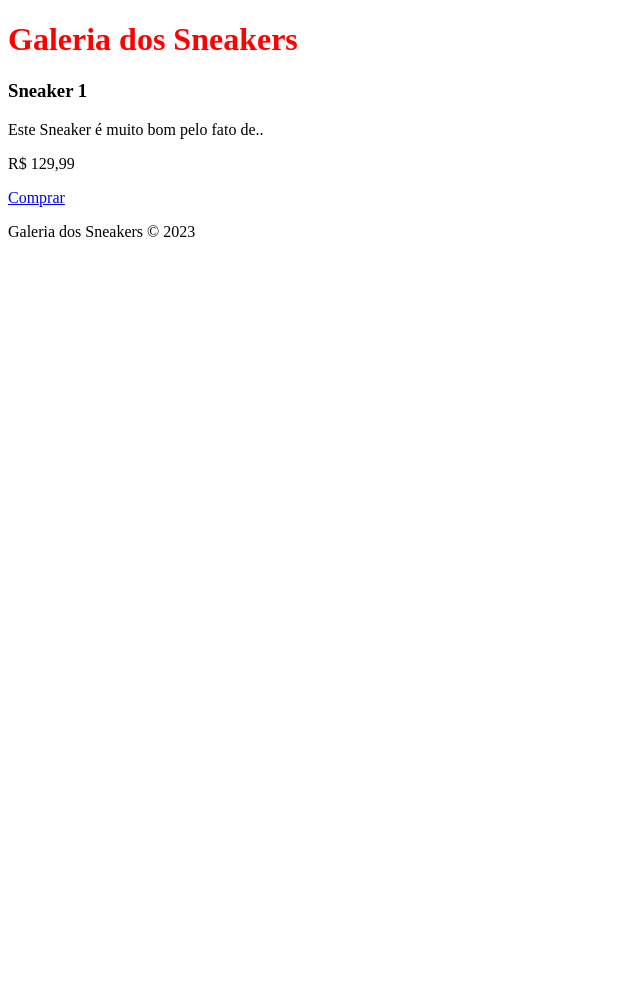
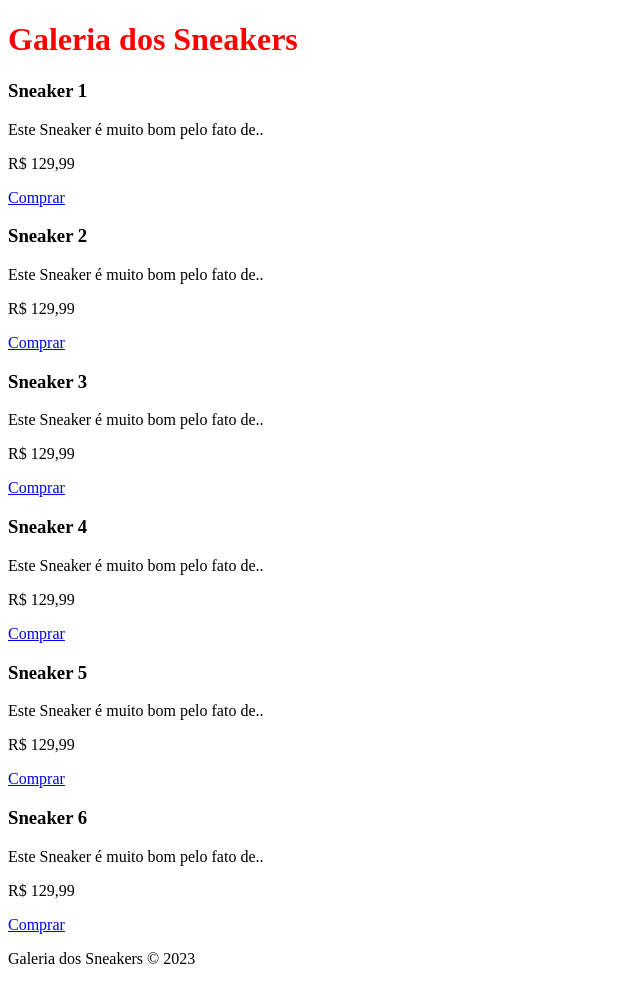
Before and after one commit to ThiagoMoraisAluno/galeria-sneakers, a plain HTML site: page index.html in a window 1280 px wide. Shown: the whole page, without its empty margins (0-640 px from the left). Before the commit the page ends 800 px from the top, so only its background shows below. Drawn offline with Linux system fonts and the light colour scheme.

Commit message:
adicionando a estrutura dos cards restantes

```diff
--- a/index.html
+++ b/index.html
@@ -24,6 +24,46 @@
                 <p>R$ <span class="bold">129,99</span> </p>
                 <a href="#" class="btn">Comprar</a>
             </div>
+
+            <div class="card">
+                <div class="product-image" id="img-2"></div>
+                <h3>Sneaker 2</h3>
+                <p>Este Sneaker é muito bom pelo fato de..</p>
+                <p>R$ <span class="bold">129,99</span> </p>
+                <a href="#" class="btn">Comprar</a>
+            </div>
+
+            <div class="card">
+                <div class="product-image" id="img-3"></div>
+                <h3>Sneaker 3</h3>
+                <p>Este Sneaker é muito bom pelo fato de..</p>
+                <p>R$ <span class="bold">129,99</span> </p>
+                <a href="#" class="btn">Comprar</a>
+            </div>
+
+            <div class="card">
+                <div class="product-image" id="img-4"></div>
+                <h3>Sneaker 4</h3>
+                <p>Este Sneaker é muito bom pelo fato de..</p>
+                <p>R$ <span class="bold">129,99</span> </p>
+                <a href="#" class="btn">Comprar</a>
+            </div>
+
+            <div class="card">
+                <div class="product-image" id="img-5"></div>
+                <h3>Sneaker 5</h3>
+                <p>Este Sneaker é muito bom pelo fato de..</p>
+                <p>R$ <span class="bold">129,99</span> </p>
+                <a href="#" class="btn">Comprar</a>
+            </div>
+
+            <div class="card">
+                <div class="product-image" id="img-6"></div>
+                <h3>Sneaker 6</h3>
+                <p>Este Sneaker é muito bom pelo fato de..</p>
+                <p>R$ <span class="bold">129,99</span> </p>
+                <a href="#" class="btn">Comprar</a>
+            </div>
         </section>
     </main>
 
```
